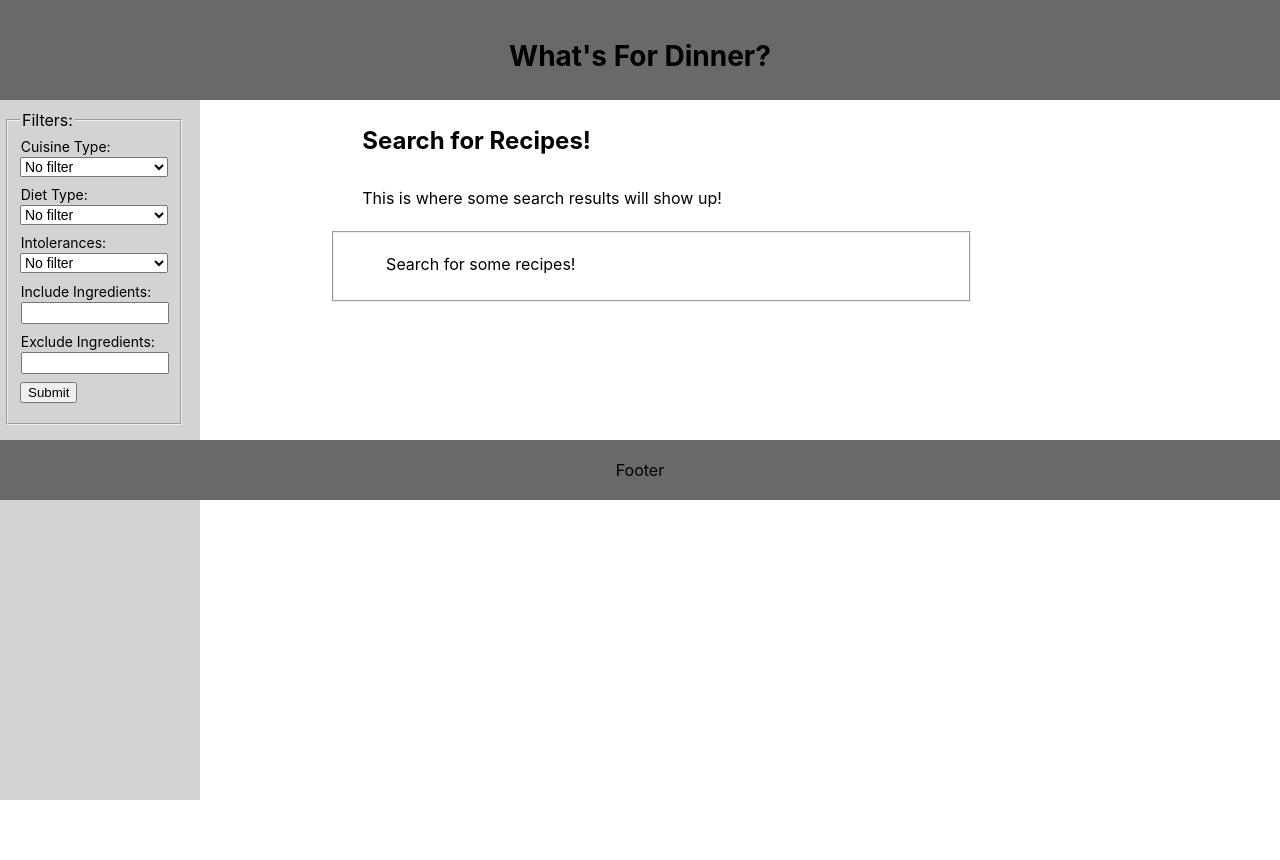
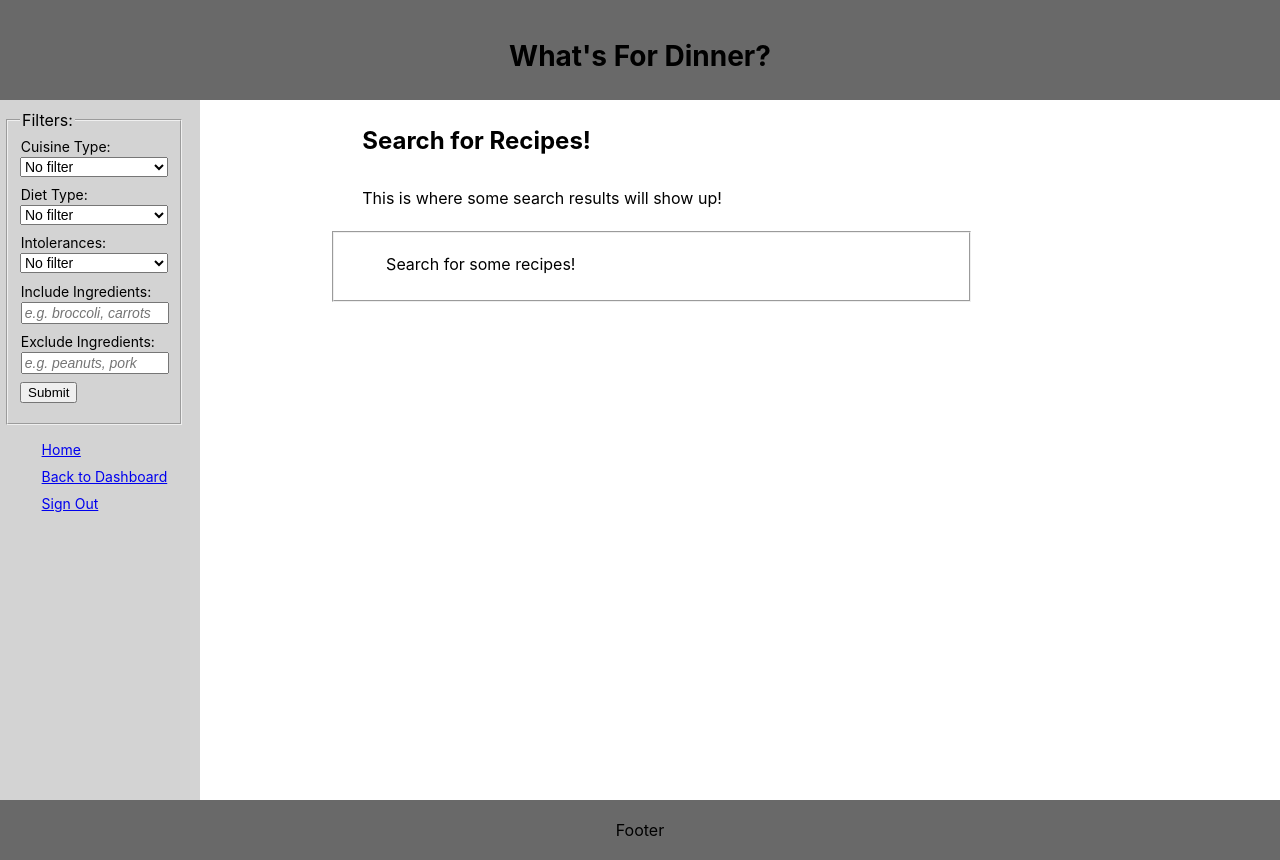
Before and after one commit to mandyalber/whatsfordinner-app, a React (Create React App) app: page /recipe-search in a window 1280 px wide. Before the commit the page ends 800 px from the top, so only its background shows below. Built offline with nearby package versions, Linux system fonts and the light colour scheme.

Commit message:
added ability to post recipe to db

```diff
--- a/src/App.css
+++ b/src/App.css
@@ -81,6 +81,10 @@ input[type=text], input button {
     display: inline-block;
 }
 
+input[type=text]::placeholder {
+    font-style: italic;
+}
+
 ul {
     list-style: none;
 }
@@ -103,7 +107,6 @@ img {
         grid-template-columns: auto auto;
         grid-template-rows: 100px 1fr;
         min-height: 500px;
-        position: relative;
     }
 
     header {
@@ -132,6 +135,7 @@ img {
         grid-area: main;
         float: right;
         max-width: 700px;
+        min-height: 600px;
         margin: 0 200px 100px 200px;
     }
 
@@ -142,8 +146,6 @@ img {
         padding: 20px;
         background-color: dimgray;
         z-index: 1;
-        position: absolute;
-        bottom: 0;
         width: 100%;
     }
 
--- a/src/App.js
+++ b/src/App.js
@@ -45,7 +45,7 @@ function App() {
 
     fetch(url)
       .then(response => {
-        if (!response.ok) {
+        if (!response.ok) {/*check if response 2XX instead*/
           throw new Error(response.status)
         }
         return response.json()
--- a/src/components/Recipe.js
+++ b/src/components/Recipe.js
@@ -1,23 +1,20 @@
-import React from 'react';
+import React from 'react'
 import default_img from '../images/img_recipe_default.jpg'
 
 export default function Recipe(props) {
     const { title, sourceUrl } = props
-    const image = (!props.image) ? <img src={default_img} alt="recipe-img" /> : <img src={props.image} alt="recipe-img" />
-    const steps = !props.analyzedInstructions ? '' : props.analyzedInstructions[0].steps.map(
-        (step,i) => <li key={i}>{step.step}</li>)
-    const ingredients = !props.nutrition.ingredients ? '' : props.nutrition.ingredients.map(
-        (ingredient, i) =>
-            <li key={i}>{ingredient.amount} {ingredient.unit} {ingredient.name}</li>)
+    const image = !props.image ? <img src={default_img} alt="recipe-img" /> :
+        <img src={props.image} alt="recipe-img" />
+    const summary = !props.summary ? '' : props.summary.replace(/(<([^>]+)>)/gi, "")
 
     return (
         <div>
             {image}
-            <h3>{title} </h3>
-            <ul>{ingredients}</ul>
-            <br/>
-            <ul>{steps}</ul>
-            <p>See more at <a href={sourceUrl} target="_blank" rel="noreferrer">{sourceUrl}</a></p>
+            <h3>{title}</h3>
+            <p>{summary}</p>
+            <p>See full recipe at
+                <a href={sourceUrl} target="_blank" rel="noreferrer">{sourceUrl}</a>
+            </p>
         </div>
     )
 }
--- a/src/components/RecipeFilters.js
+++ b/src/components/RecipeFilters.js
@@ -1,16 +1,18 @@
 import React from 'react';
-import RecipesContext from './RecipesContext';
 
-export default function RecipeFilters(props) {
-    const ctx = React.useContext(RecipesContext)
-    const getSearchedRecipes = ctx.getSearchedRecipes
+export default function RecipeFilters({getSearchedRecipes}) {
+    // const ctx = React.useContext(RecipesContext)
+    // const getSearchedRecipes = ctx.getSearchedRecipes
+
+    // Extrapolate list data to a file or an endpoint for your app to work on.
+    // Look at creating a getHTMLListOptions that takes in an array to return a list of HTML options.
     const cuisineList = ['African', 'American', 'British', 'Cajun', 'Caribbean', 'Chinese', 'Eastern European', 'European', 'French', 'German', 'Greek', 'Indian', 'Irish', 'Italian', 'Japanese', 'Jewish', 'Korean', 'Latin American', 'Mediterranean', 'Mexican', 'Middle Eastern', 'Nordic', 'Southern', 'Spanish', 'Thai', 'Vietnamese']
     const cuisineOptions = cuisineList.map((cuisine, i) => <option key={i + 1} value={cuisine.toLowerCase()}>{cuisine}</option>)
     const dietList = ['Gluten Free', 'Ketogenic', 'Vegetarian', 'Lacto-Vegetarian', 'Ovo-Vegetarian', 'Vegan', 'Pescetarian', 'Paleo', 'Primal', 'Whole30']
     const dietOptions = dietList.map((diet, i) => <option key={i + 1} value={diet.toLowerCase()}>{diet}</option>)
     const intolerancesList = ['Dairy', 'Egg', 'Gluten', 'Grain', 'Peanut', 'Seafood', 'Sesame', 'Shellfish', 'Soy', 'Sulfite', 'Tree Nut', 'Wheat']
     const intolerancesOptions = intolerancesList.map((intolerances, i) => <option key={i + 1} value={intolerances.toLowerCase()}>{intolerances}</option>)
-
+    //add prefills for ingredients, info hover for dropdowns
     function handleSubmit(e) {
         e.preventDefault()
         // get the form fields from the event
@@ -62,6 +64,7 @@ export default function RecipeFilters(props) {
                     id="includeIngredients"
                     name="includeIngredients"
                     className="recipe-filters"
+                    placeholder="e.g. broccoli, carrots"
                 />
                 <label
                     htmlFor="excludeIngredients"
@@ -72,7 +75,8 @@ export default function RecipeFilters(props) {
                     id="excludeIngredients"
                     name="excludeIngredients"
                     className="recipe-filters"
-                />
+                    placeholder="e.g. peanuts, pork"
+                />{/*add a reset filters button */}
                 <button type="submit" className="recipe-filters">Submit</button>
             </fieldset>
         </form>
--- a/src/components/RecipeSearch.js
+++ b/src/components/RecipeSearch.js
@@ -8,14 +8,14 @@ export default function RecipeSearch(props) {
     const recipes = ctx.searchedRecipes
     const search_recipes = recipes.length === 0 ? 'Search for some recipes!' :
         recipes.searchedRecipes.map((recipe, i) =>
-            <li key={i}><Recipe {...recipe} /><SaveRecipe/></li>)
+            <li key={i}><Recipe {...recipe} /><SaveRecipe {...recipe} /></li>)
 
     return (
         <div className="recipe-search">
             <h2>Search for Recipes!</h2>
             <p>This is where some search results will show up!</p>
             <fieldset>
-                <ul className="results">
+                <ul className="results">{/*add search filters to error msg*/}
                     {search_recipes.length ? search_recipes : 'Sorry, no results. Try editing your filters and searching again.'}
                 </ul>
             </fieldset>
--- a/src/components/RecipeSearchNav.js
+++ b/src/components/RecipeSearchNav.js
@@ -1,14 +1,16 @@
 import React from 'react';
 import RecipeFilters from './RecipeFilters';
+import RecipesContext from './RecipesContext';
 
 export default function RecipeSearchNav(props) {
 
     return (
         <div className="recipe-search-nav">
-            <RecipeFilters/>
+            <RecipeFilters getSearchedRecipes={React.useContext(RecipesContext).getSearchedRecipes}/>
             <ul>
                 <li><a href="/">Home</a></li>
                 <li><a href="/user-dashboard">Back to Dashboard</a></li>
+                <li><a href="/">Sign Out</a></li>
             </ul>
         </div>
     )
--- a/src/components/SaveRecipe.js
+++ b/src/components/SaveRecipe.js
@@ -1,6 +1,42 @@
 import React from 'react';
+import config from '../config'
 
 export default function SaveRecipe(props) {
 
-    return  <button>Save</button>
+    //console.log(props)
+    function handleSaveClick() {
+        console.log('handlesaveclick ran')
+
+        const recipe = {
+            recipeId: props.id,
+            title: props.title,
+            sourceUrl: props.sourceUrl,
+            image: props.image,
+            summary: props.summary
+        }
+
+        console.log(recipe)
+        //fetch function to post to database
+        fetch(`${config.API_ENDPOINT}/saved-recipes`, {
+            method: "POST",
+            headers: {
+                "Content-Type": "application/json",
+            },
+            body: JSON.stringify(recipe),
+        })
+            .then(response => {
+                if (response.status <= 200 || response.status > 300) {
+                    return response.json().then(error => {
+                        throw error
+                    })
+                }
+                return response.json()
+            })
+            .then(responseJson => {
+                console.log(responseJson)
+            })
+            .catch((error) => console.log(error))
+    }
+
+    return <button onClick={handleSaveClick}>Save</button>
 }
```
Also changed, not shown: 1 other file (tests, documents, lock files or other folders).
